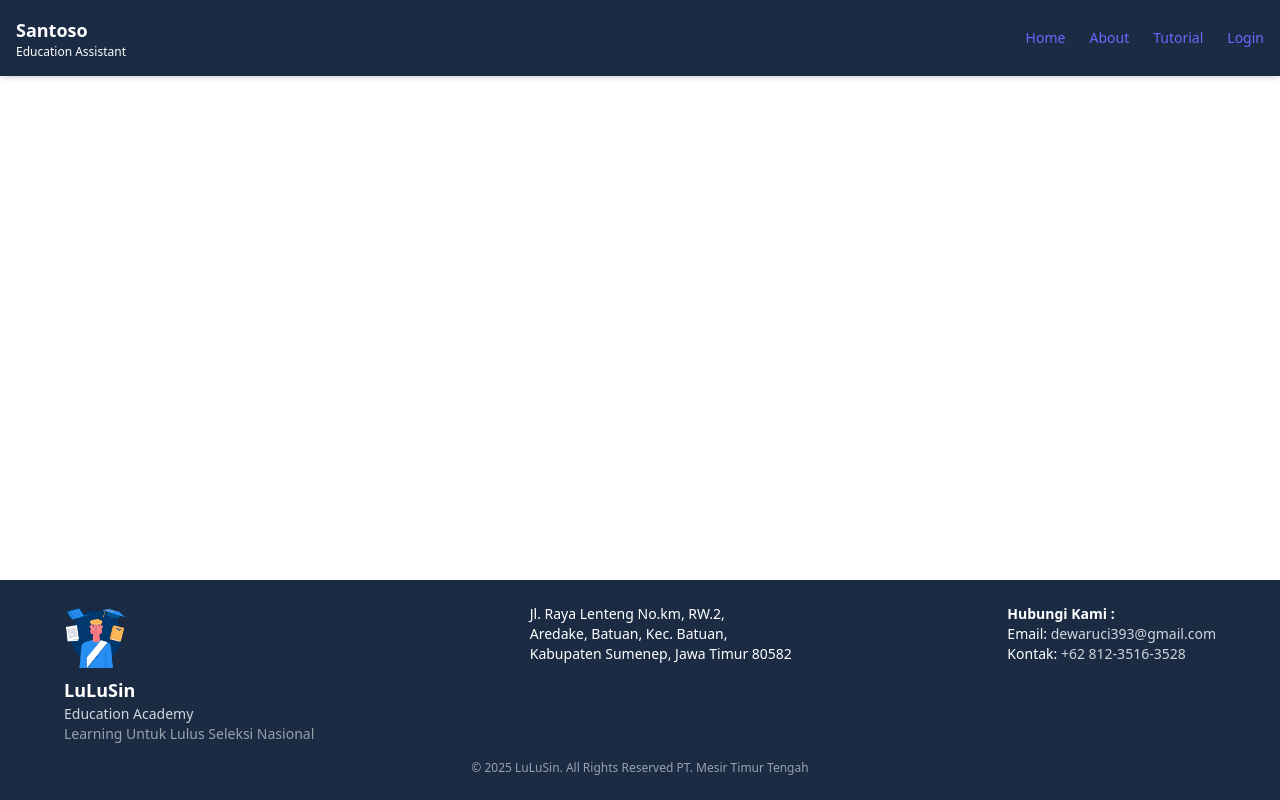
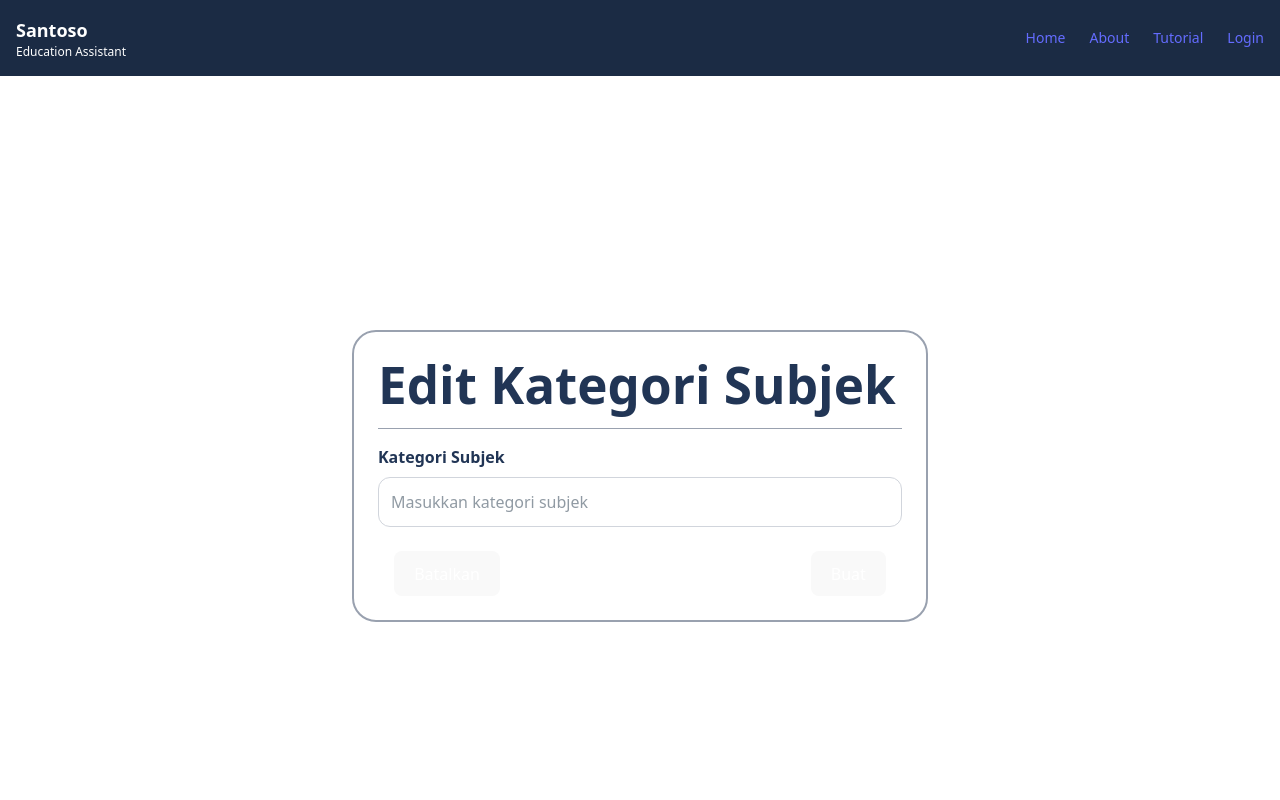
Before and after one commit to mifzalf/LuLuSin-FrontEnd, a React (Vite) app: page /guru/category_subject/edit in a window 1280 px wide. Built offline with nearby package versions, Linux system fonts and the light colour scheme.

Commit message:
kategori_edit

```diff
--- a/src/App.jsx
+++ b/src/App.jsx
@@ -29,6 +29,7 @@ import Peralihan from "./Pages/Siswa/Peralihan";
 import CreateTryoutSubjek from "./Pages/Guru/CreateTryoutSubjek";
 import GuruKategori from "./Pages/Guru/GuruKategori";
 import KategoriSubjek from "./Pages/Guru/KategoriSubjek";
+import EditKategoriSubjek from "./Pages/Guru/EditKategoriSubjek";
 
 
 function App() {
@@ -104,6 +105,7 @@ function App() {
             <Route path="guru/tryout/id/editsubjek" element={<EditTryoutSubjek />} />
             <Route path="/guru/category_subject" element={<GuruKategori />} />
             <Route path="/guru/category_subject/create" element={<KategoriSubjek />} />
+            <Route path="/guru/category_subject/edit" element={<EditKategoriSubjek />} />
 
 
             <Route path="guru/tryout/id/subjek/pembahasan/edit" element={<EditPembahasanSoalTryout />} />
--- /dev/null
+++ b/src/Pages/Guru/EditKategoriSubjek.jsx
@@ -0,0 +1,43 @@
+import React from "react";
+
+const EditKategoriSubjek = () => {
+  return (
+    <div className="min-h-screen bg-white flex items-center justify-center p-6">
+      <div className="w-full max-w-xl border-2 border-gray-400 rounded-3xl p-6">
+        <h1 className="text-2xl font-bold text-[#213555] mb-4">
+          Edit Kategori Subjek
+        </h1>
+
+        <hr className="border-gray-400 mb-4" />
+
+        <label
+          htmlFor="kategoriSubjek"
+          className="block text-[#213555] font-semibold mb-2"
+        >
+          Kategori Subjek
+        </label>
+        <input
+          type="text"
+          id="kategoriSubjek"
+          placeholder="Masukkan kategori subjek"
+          className="w-full border border-gray-300 rounded-xl p-3 mb-6 focus:outline-none focus:ring-2 focus:ring-[#213555]"
+        />
+
+        <div className="flex justify-between items-center px-4">
+          <button
+            className="bg-gray-600 text-white px-5 py-2 rounded-full hover:bg-gray-700 transition"
+          >
+            Batalkan
+          </button>
+          <button
+            className="bg-gray-600 text-white px-5 py-2 rounded-full hover:bg-gray-700 transition"
+          >
+            Buat
+          </button>
+        </div>
+      </div>
+    </div>
+  );
+};
+
+export default EditKategoriSubjek;
```
